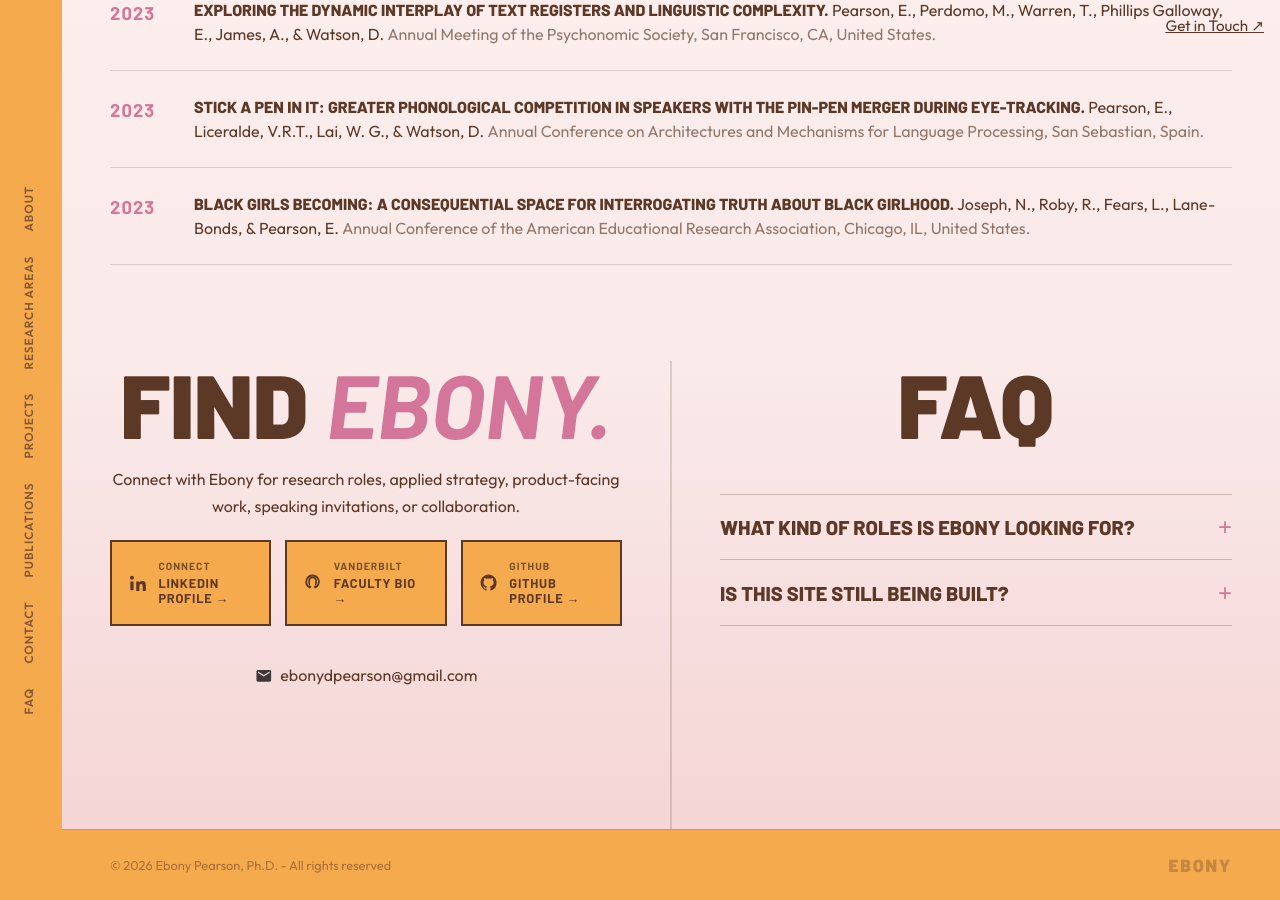
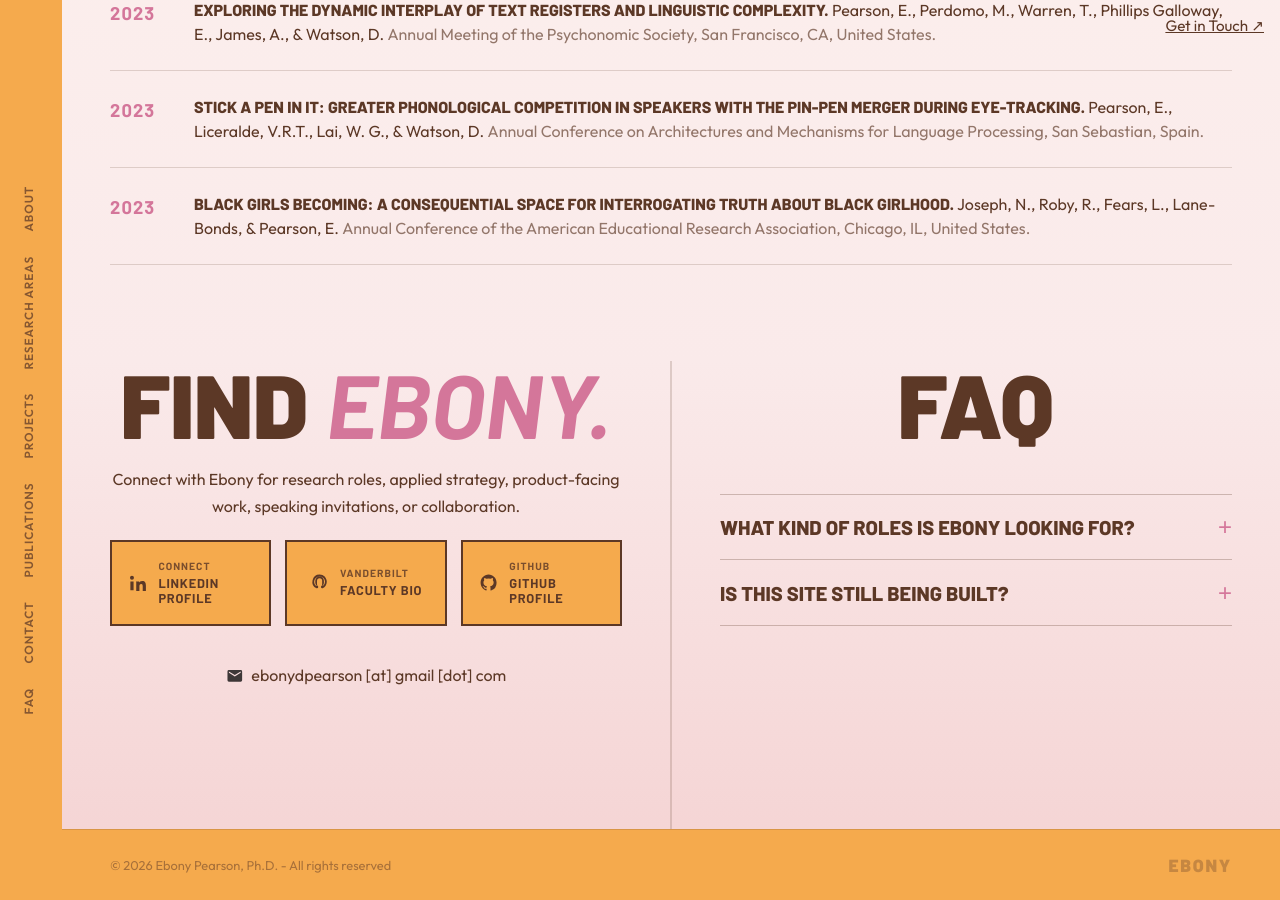
Before and after one commit to ebonypearson/ebonypearson.github.io, a Jekyll site: the page built from index.html, in a window 1280 px wide and 900 px high, scrolled down 3829 px. Built offline with Jekyll 4.4.1, drawn with Linux system fonts in a browser that asks for light colours.

Commit message:
updated the contact html

```diff
--- a/_data/contact.yml
+++ b/_data/contact.yml
@@ -1,12 +1,12 @@
 links:
   - label: Connect
-    text: "LinkedIn Profile →"
+    text: "LinkedIn Profile"
     url: "https://www.linkedin.com/in/ebony-pearson"
 
   - label: Vanderbilt
-    text: "Faculty Bio →"
+    text: "Faculty Bio"
     url: "https://www.vanderbilt.edu/psychological_sciences/bio/ebony-pearson"
 
   - label: GitHub
-    text: "GitHub Profile →"
+    text: "GitHub Profile"
     url: "https://github.com/ebrsc17"
--- a/_includes/sections/contact-faq.html
+++ b/_includes/sections/contact-faq.html
@@ -32,7 +32,7 @@
         </div>
         <p class="contact-email-plain">
           <svg class="contact-email-icon" role="presentation" focusable="false" aria-hidden="true"><use href="#icon-email"></use></svg>
-          <a href="mailto:ebonydpearson@gmail.com">ebonydpearson@gmail.com</a>
+          <span>ebonydpearson [at] gmail [dot] com</span>
         </p>
       </div>
     </div>
```
